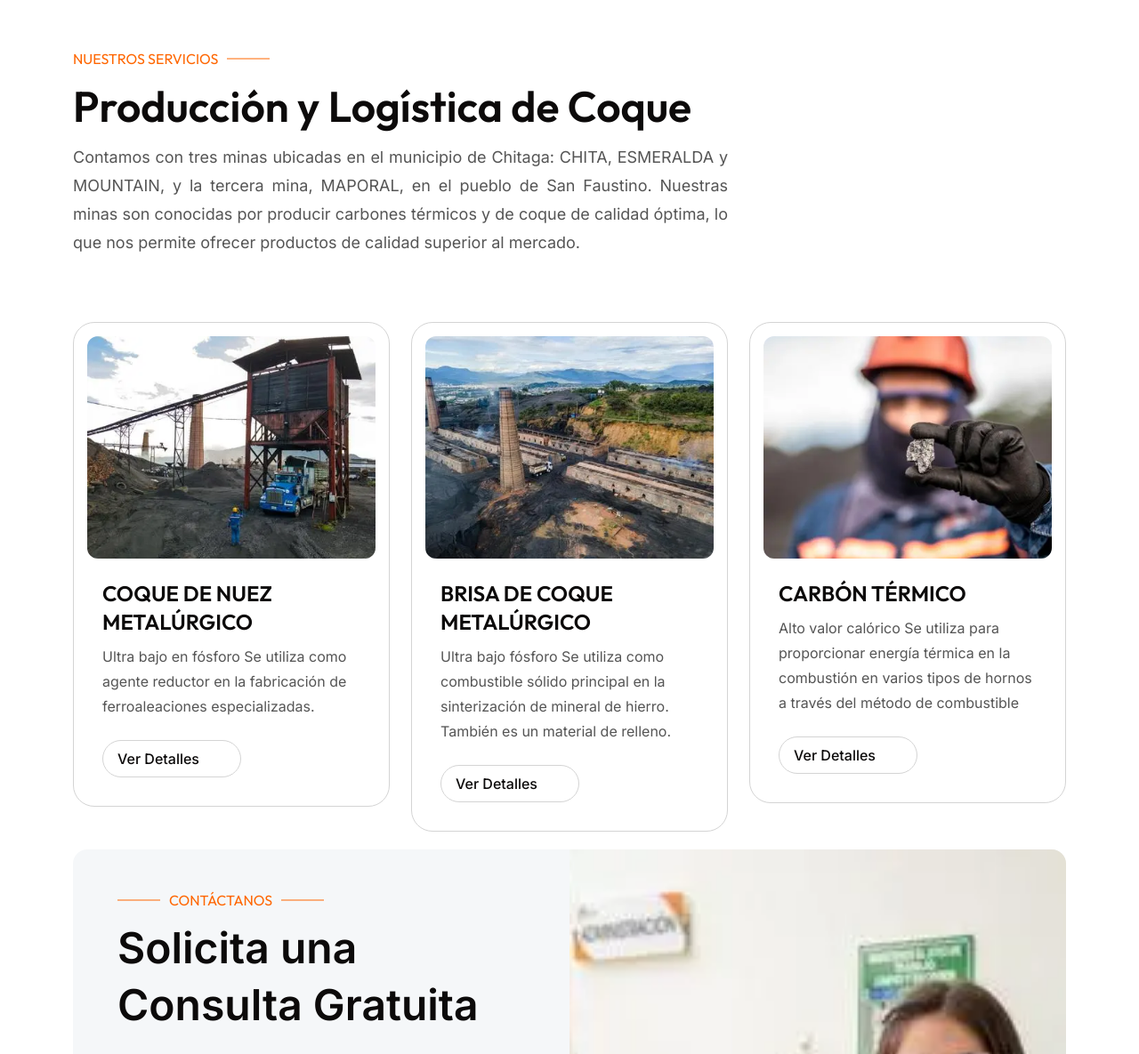
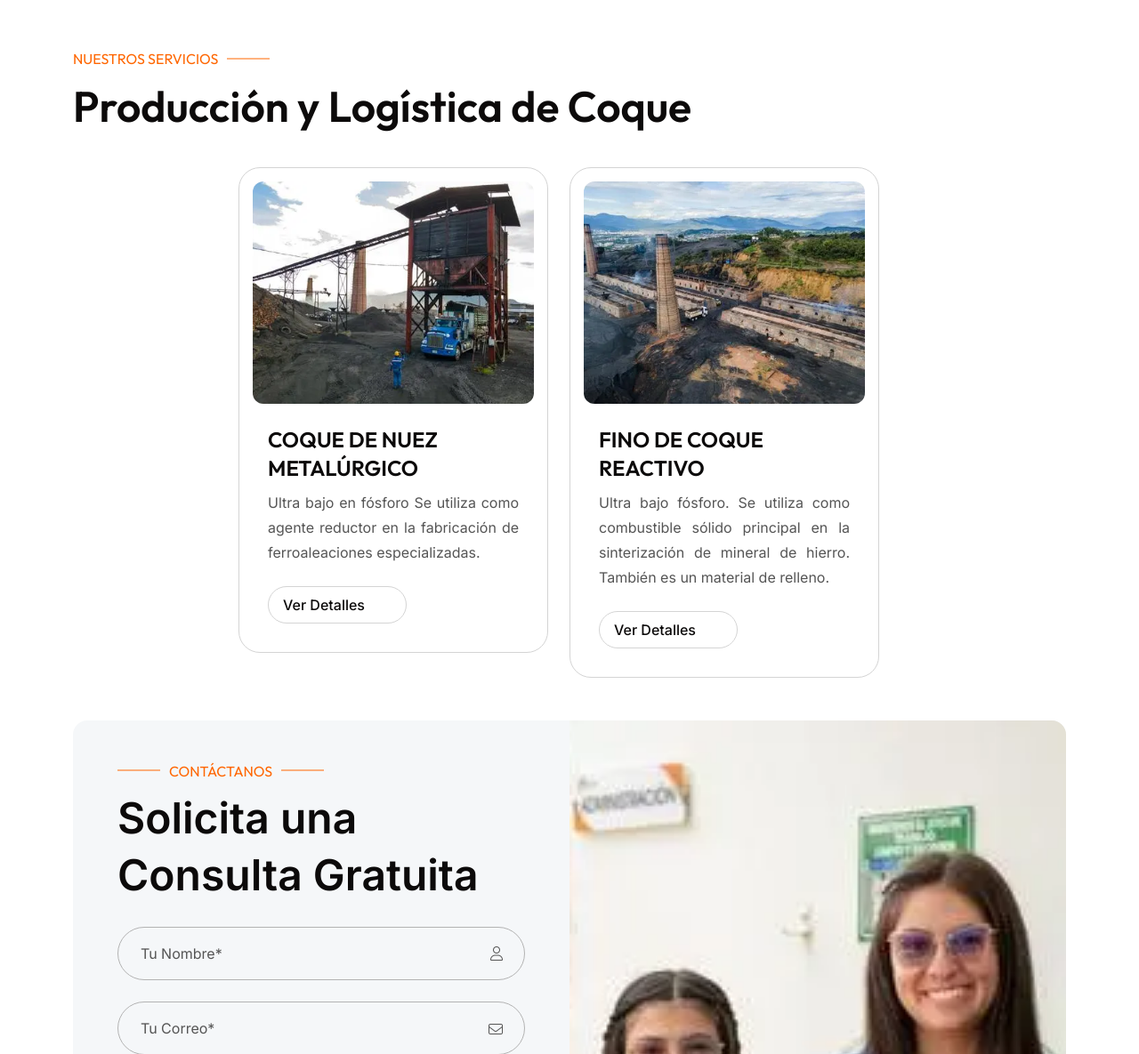
Before and after one commit to catapulveda/carbonor, a PHP site: page /servicios in a window 1280 px wide. Shown: the part 173-1358 px from the top of the page at 89% size. Run offline with PHP 8.4, Linux system fonts and the light colour scheme; grey boxes are pictures that could not be loaded.

Commit message:
Improvements

```diff
--- a/servicios/coque-de-nuez/index.php
+++ b/servicios/coque-de-nuez/index.php
@@ -98,7 +98,7 @@
                                     </div>
                                 </div>
                             </div>
-                            <h4 class="fw-semibold mb-25 mt-50">disponible en</h4>
+                            <h4 class="fw-semibold mb-25 mt-50">Disponible en</h4>
                             <!-- <p class="mb-30">Conveniently predominate revolutionary quality vectors through future-proof manufactured products. Objectively envisioned high in convergence through collaborative networks. Interactively generate B2C tailers for business data restore fully researched relationships through</p> -->
                             <div class="row gy-40 align-items-center">
                                 <div class="col-xl-6">
--- a/servicios/brisa-de-coque/index.php
+++ b/servicios/fino-de-coque/index.php
@@ -36,7 +36,7 @@
                             <img src="/assets/img/carbonor/servicios/2.webp" alt="Service Image">
                         </div> -->
                         <div class="page-content">
-                            <h2 class="page-title fw-semibold">BRISA DE COQUE METALÚRGICO</h2>
+                            <h2 class="page-title fw-semibold">FINO DE COQUE REACTIVO</h2>
                             <p class="mb-30 text-justify">Se utiliza principalmente como combustible sólido esencial en los procesos de sinterización de mineral de hierro, proporcionando la energía térmica necesaria para fundir y aglomerar finos metálicos.</p>
                             <p class="mb-50 text-justify">Gracias a sus propiedades de alta pureza, bajo fósforo y bajo azufre, favorece una sinterización más eficiente, reduciendo impurezas y mejorando la calidad del hierro producido.</p>
                             <h4 class="fw-semibold mb-25">Especificaciones típicas</h4>
--- a/servicios/index.php
+++ b/servicios/index.php
@@ -28,22 +28,21 @@
     <?php include_once '../includes/header.php'; ?>
 
     <!--============================== Service Page Area ==============================-->
-   <section class="space-top space-extra2-bottom">
+    <section class="space-top space-extra2-bottom pb-5">
         <div class="container">
             <div class="row gy-4">
                 <div class="container">
                     <div class="row justify-content-between align-items-center">
                         <div class="col-lg-8">
-                        <div class="title-area">
+                            <div class="title-area mb-0">
                                 <span class="sub-title3 before-none">Nuestros Servicios</span>
                                 <h2 class="sec-title">Producción y Logística de Coque</h2>
-                            <p class="sec-text">Contamos con tres minas ubicadas en el municipio de Chitaga: CHITA, ESMERALDA y MOUNTAIN, y la tercera mina, MAPORAL, en el pueblo de San Faustino.
-                                 Nuestras minas son conocidas por producir carbones térmicos y de coque de calidad óptima,
-                                lo que nos permite ofrecer productos de calidad superior al mercado.</p>
                             </div>
                         </div>
                     </div>
                 </div>
+
+                <div class="row justify-content-center gy-5 mt-0">
                     <div class="col-md-6 col-xl-4">
                         <div class="property-card6">
                             <div class="property-card-thumb img-shine">
@@ -51,10 +50,7 @@
                             </div>
                             <div class="property-card-details">
                                 <h4 class="property-card-title"><a href="service-details.html">COQUE DE NUEZ METALÚRGICO</a></h4>
-                        <p class="property-card-text">
-                           Ultra bajo en fósforo
-                           Se utiliza como agente reductor en la fabricación de ferroaleaciones especializadas.
-                        </p>
+                                <p class="property-card-text text-justify">Ultra bajo en fósforo Se utiliza como agente reductor en la fabricación de ferroaleaciones especializadas.</p>
                                 <div class="property-btn-wrap">
                                     <div class="btn-wrap">
                                         <a href="./servicios/coque-de-nuez/" class="th-btn style-border8 th-btn-icon">Ver Detalles</a>
@@ -70,101 +66,17 @@
                                 <img src="/assets/img/carbonor/servicios/1.webp" alt="Servicio">
                             </div>
                             <div class="property-card-details">
-                        <h4 class="property-card-title"><a href="service-details.html">BRISA DE COQUE METALÚRGICO</a></h4>
-                        <p class="property-card-text">
-                            Ultra bajo fósforo Se utiliza como combustible sólido principal en la sinterización de mineral de hierro.
-                            También es un material de relleno.
-                        </p>
+                                <h4 class="property-card-title"><a href="service-details.html">FINO DE COQUE REACTIVO</a></h4>
+                                <p class="property-card-text text-justify">Ultra bajo fósforo. Se utiliza como combustible sólido principal en la sinterización de mineral de hierro. También es un material de relleno.</p>
                                 <div class="property-btn-wrap">
                                     <div class="btn-wrap">
-                                <a href="./servicios/brisa-de-coque/" class="th-btn style-border8 th-btn-icon">Ver Detalles</a>
+                                        <a href="./servicios/fino-de-coque/" class="th-btn style-border8 th-btn-icon">Ver Detalles</a>
                                     </div>
                                 </div>
                             </div>
                         </div>
                     </div>
-
-            <div class="col-md-6 col-xl-4">
-                <div class="property-card6">
-                    <div class="property-card-thumb img-shine">
-                        <img src="/assets/img/carbonor/servicios/3.webp" alt="Servicio">
                 </div>
-                    <div class="property-card-details">
-                        <h4 class="property-card-title"><a href="service-details.html">CARBÓN TÉRMICO</a></h4>
-                        <p class="property-card-text">
-                           Alto valor calórico Se utiliza para proporcionar energía térmica
-                           en la combustión en varios tipos de hornos a través del método de combustible
-
-                        </p>
-                        <div class="property-btn-wrap">
-                            <div class="btn-wrap">
-                                <a href="./servicios/carbon-termico/" class="th-btn style-border8 th-btn-icon">Ver Detalles</a>
-                            </div>
-                        </div>
-                    </div>
-                </div>
-            </div>
-
-            <!-- <div class="col-md-6 col-xl-4">
-                <div class="property-card6">
-                    <div class="property-card-thumb img-shine">
-                        <img src="assets/img/property/property6-4.png" alt="Servicio">
-                    </div>
-                    <div class="property-card-details">
-                        <h4 class="property-card-title"><a href="service-details.html">Ventas a Terceros</a></h4>
-                        <p class="property-card-text">
-                            Comercialización de coque a <b>fundiciones, acerías y empresas metalúrgicas</b>,
-                            con suministro constante, flexibilidad logística y calidad certificada.
-                        </p>
-                        <div class="property-btn-wrap">
-                            <div class="btn-wrap">
-                                <a href="service-details.html" class="th-btn style-border8 th-btn-icon">Ver Detalles</a>
-                            </div>
-                        </div>
-                    </div>
-                </div>
-            </div>
-
-            <div class="col-md-6 col-xl-4">
-                <div class="property-card6">
-                    <div class="property-card-thumb img-shine">
-                        <img src="assets/img/property/property6-5.png" alt="Servicio">
-                    </div>
-                    <div class="property-card-details">
-                        <h4 class="property-card-title"><a href="service-details.html">Especificaciones Técnicas</a></h4>
-                        <p class="property-card-text">
-                            <b>Fósforo &lt;0,015%</b>, <b>carbono fijo ~86%</b>, bajo azufre, granulometría ajustada
-                            al cliente y homogeneidad garantizada en cada embarque.
-                        </p>
-                        <div class="property-btn-wrap">
-                            <div class="btn-wrap">
-                                <a href="service-details.html" class="th-btn style-border8 th-btn-icon">Ver Detalles</a>
-                            </div>
-                        </div>
-                    </div>
-                </div>
-            </div>
-
-            <div class="col-md-6 col-xl-4">
-                <div class="property-card6">
-                    <div class="property-card-thumb img-shine">
-                        <img src="assets/img/property/property6-6.png" alt="Servicio">
-                    </div>
-                    <div class="property-card-details">
-                        <h4 class="property-card-title"><a href="service-details.html">Ventajas Competitivas</a></h4>
-                        <p class="property-card-text">
-                            Producción constante, <b>certificación SGS</b>, logística flexible, certificado de origen,
-                            regalías pagadas y atención directa del CEO para mayor confianza.
-                        </p>
-                        <div class="property-btn-wrap">
-                            <div class="btn-wrap">
-                                <a href="service-details.html" class="th-btn style-border8 th-btn-icon">Ver Detalles</a>
-                            </div>
-                        </div>
-                    </div>
-                </div>
-            </div> -->
-
             </div>
         </div>
     </section>
```
Also changed, not shown: servicios/carbon-termico/index.php (deleted, +0 -151 lines), assets/img/carbonor/inicio/1.webp, assets/img/carbonor/inicio/2.webp, assets/img/carbonor/inicio/3.webp. Lines whose indentation alone changed are shown as unchanged.
